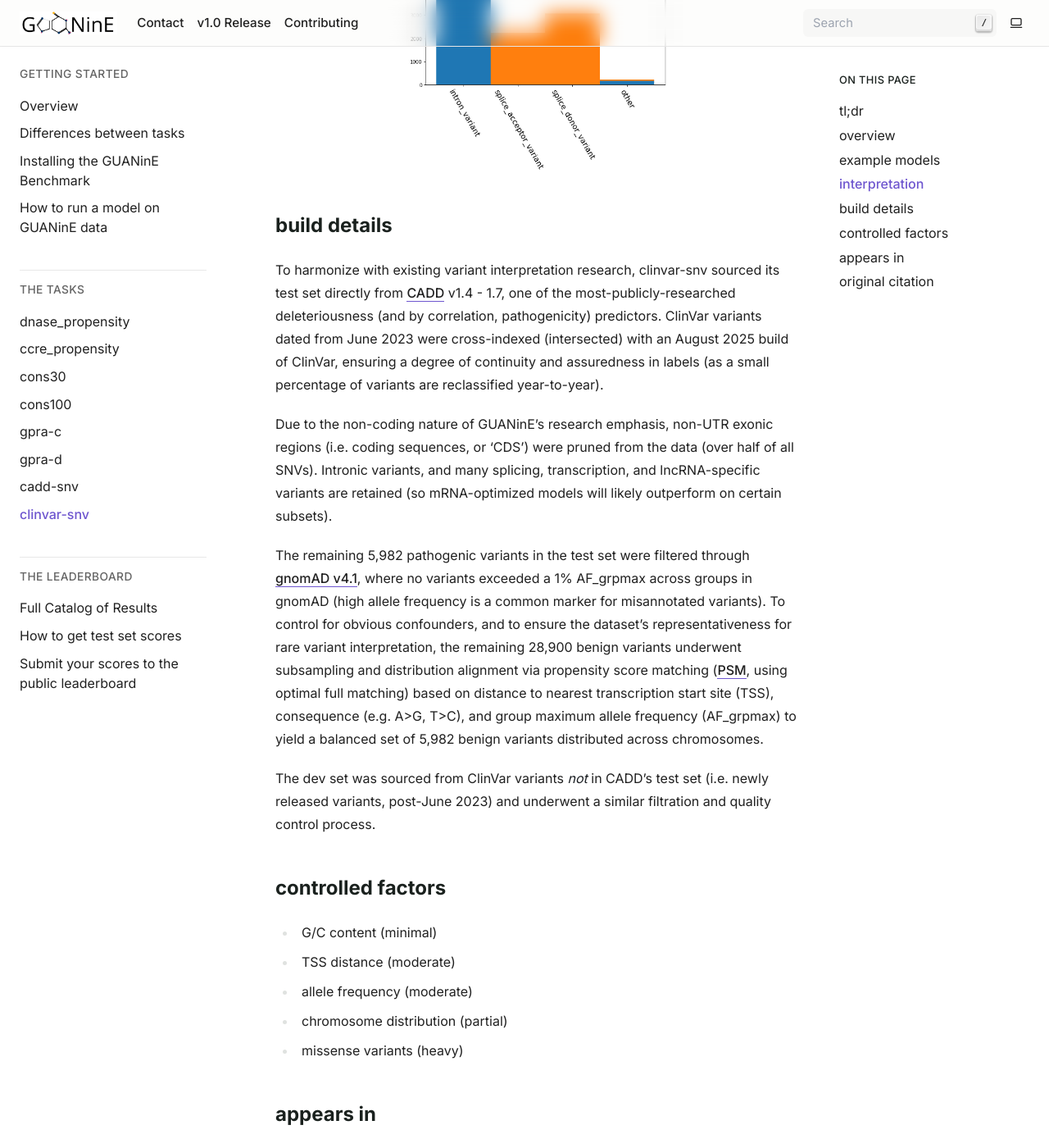
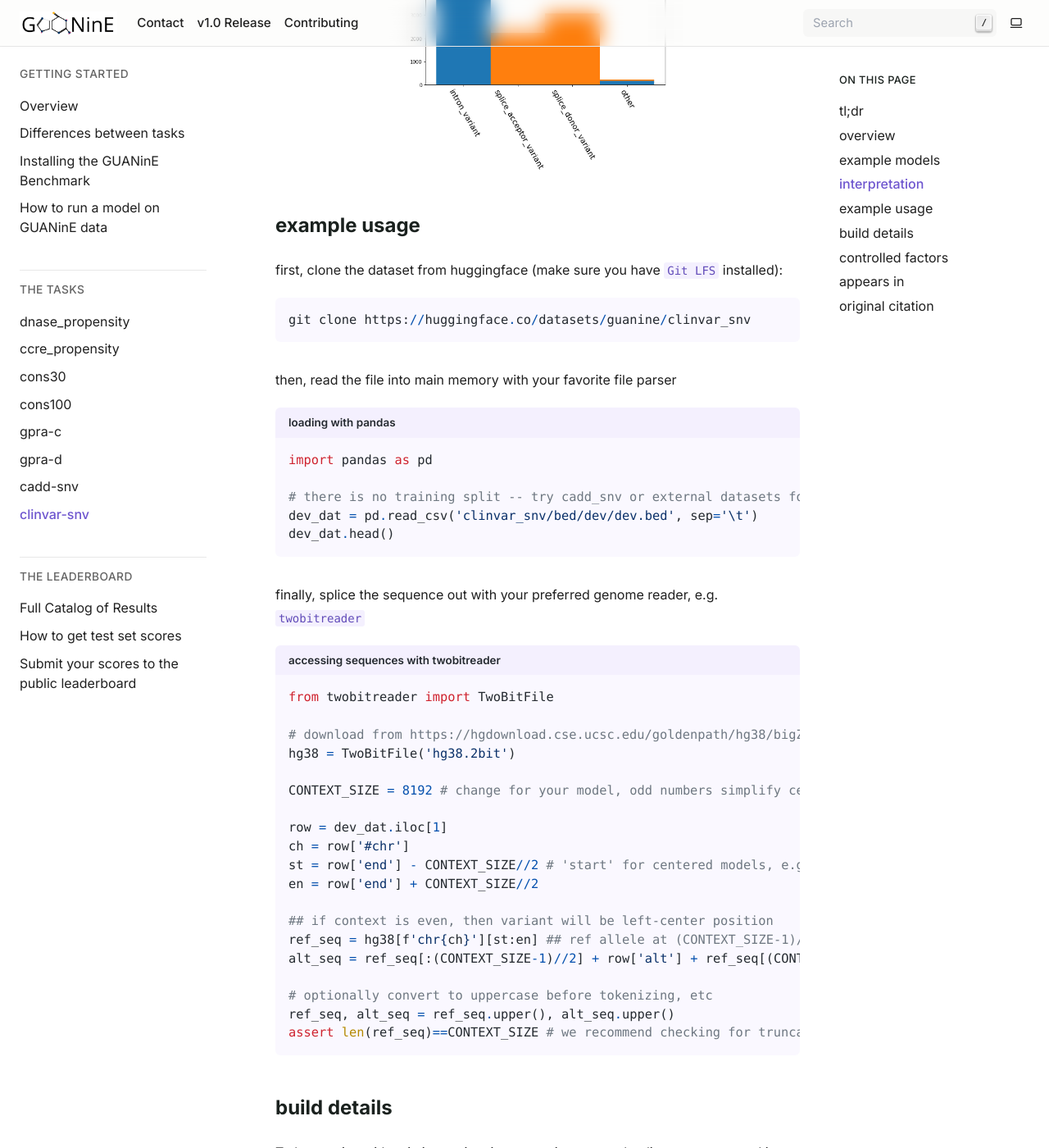
Before and after one commit to ni-lab/guanine, a Sphinx documentation site: the page built from docs/source/tasks/clinvar_snv.rst, in a window 1280 px wide and 1400 px high, scrolled down 2581 px. Shown: the whole window at 82% size. Built offline with Sphinx 7.4.7, drawn with Linux system fonts in a browser that asks for light colours.

Commit message:
add example usage to clinvar-snv

```diff
--- a/docs/source/tasks/clinvar_snv.rst
+++ b/docs/source/tasks/clinvar_snv.rst
@@ -49,6 +49,49 @@ Outside of *clinical* settings, variant interpretation can be immensely more use
   :height: 300
   :align: center
 
+example usage
+-------------
+first, clone the dataset from huggingface (make sure you have ``Git LFS`` installed): ::
+
+    git clone https://huggingface.co/datasets/guanine/clinvar_snv
+
+then, read the file into main memory with your favorite file parser
+
+.. code-block:: python
+   :caption: loading with pandas
+
+   import pandas as pd
+
+   # there is no training split -- try cadd_snv or external datasets for that
+   dev_dat = pd.read_csv('clinvar_snv/bed/dev/dev.bed', sep='\t')
+   dev_dat.head()
+
+
+finally, splice the sequence out with your preferred genome reader, e.g. ``twobitreader``
+
+.. code-block:: python
+   :caption: accessing sequences with twobitreader
+
+   from twobitreader import TwoBitFile
+
+   # download from https://hgdownload.cse.ucsc.edu/goldenpath/hg38/bigZips/hg38.2bit
+   hg38 = TwoBitFile('hg38.2bit')
+
+   CONTEXT_SIZE = 8192 # change for your model, odd numbers simplify centering
+
+   row = dev_dat.iloc[1]
+   ch = row['#chr']
+   st = row['end'] - CONTEXT_SIZE//2 # 'start' for centered models, e.g. 1_001 bp
+   en = row['end'] + CONTEXT_SIZE//2
+
+   ## if context is even, then variant will be left-center position
+   ref_seq = hg38[f'chr{ch}'][st:en] ## ref allele at (CONTEXT_SIZE-1)//2 = 4095
+   alt_seq = ref_seq[:(CONTEXT_SIZE-1)//2] + row['alt'] + ref_seq[(CONTEXT_SIZE-1)//2+1:]
+
+   # optionally convert to uppercase before tokenizing, etc
+   ref_seq, alt_seq = ref_seq.upper(), alt_seq.upper()
+   assert len(ref_seq)==CONTEXT_SIZE # we recommend checking for truncation
+
 build details
 -------------
 To harmonize with existing variant interpretation research, clinvar-snv sourced its test set directly from `CADD`_ v1.4 - 1.7, one of the most-publicly-researched deleteriousness (and by correlation, pathogenicity) predictors. ClinVar variants dated from June 2023 were cross-indexed (intersected) with an August 2025 build of ClinVar, ensuring a degree of continuity and assuredness in labels (as a small percentage of variants are reclassified year-to-year).
```
